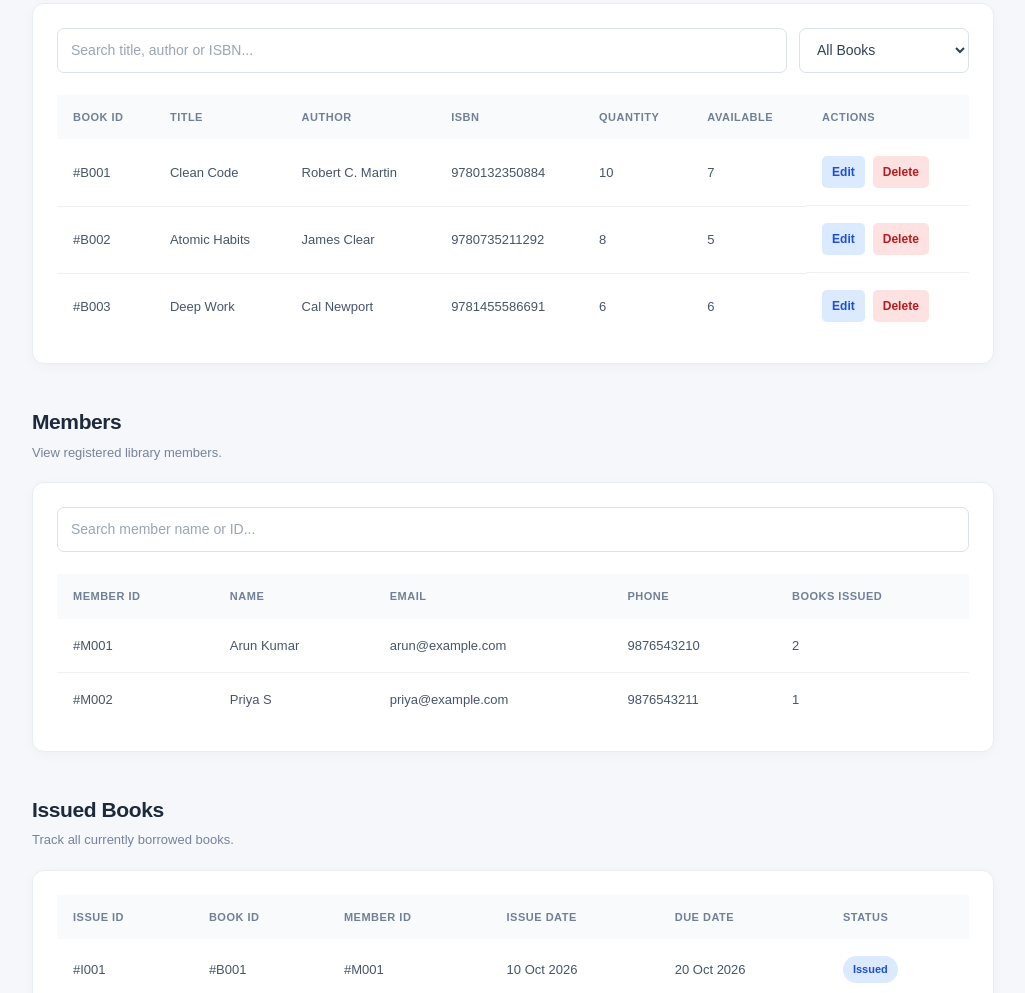
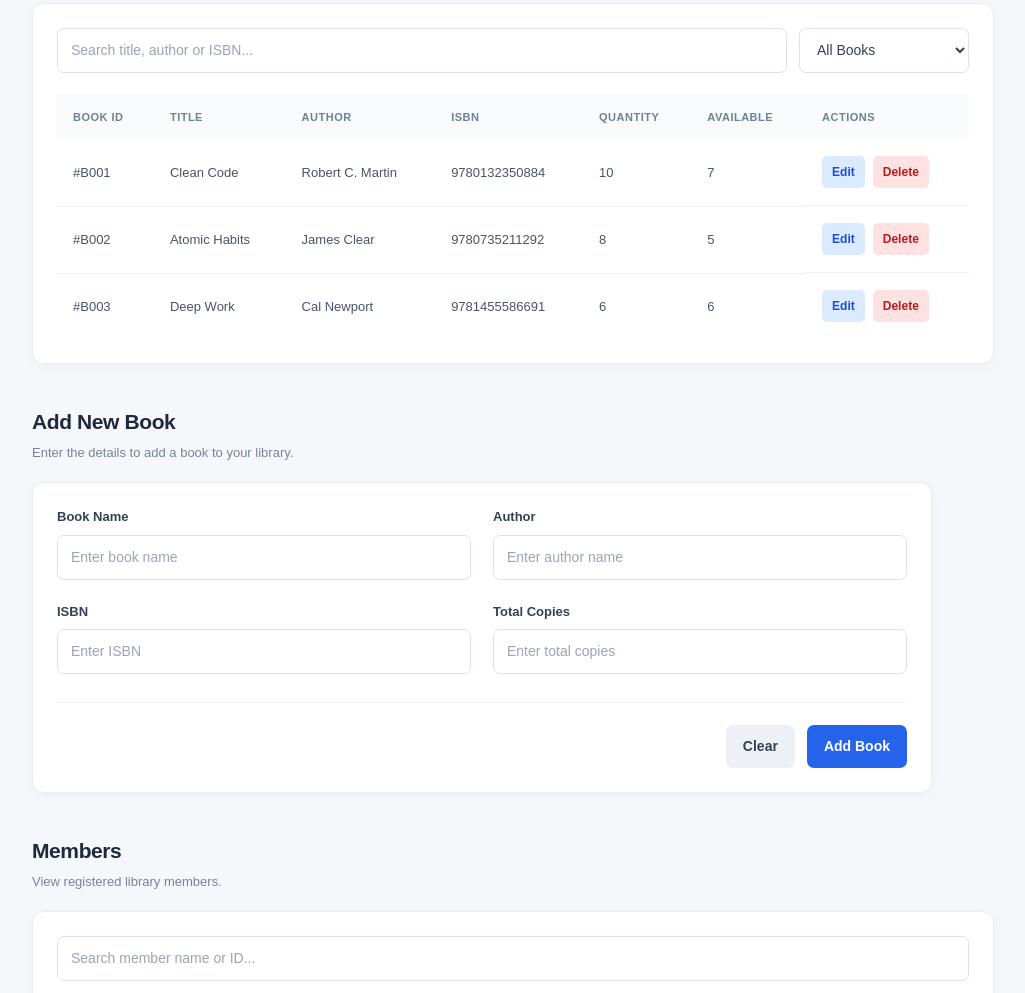
Before and after one commit to SANJAY-3001/Library_Book_Tracker, a plain HTML site: page frontend/index.html in a window 1280 px wide. Shown: the part 906-1899 px from the top of the page, without its empty margins (252-1277 px from the left). Drawn offline with Linux system fonts and the light colour scheme.

Commit message:
add book form

```diff
--- a/frontend/css/style.css
+++ b/frontend/css/style.css
@@ -462,6 +462,31 @@ tbody tr:hover {
     border-top: 1px solid #edf1f6;
 }
 
+
+
+/* Add Book form improvements */
+
+#add-book-form .form-card {
+    max-width: 900px;
+}
+
+#add-book-form input {
+    min-height: 44px;
+}
+
+#add-book-form .form-group label {
+    font-size: 13px;
+}
+
+#add-book-form input:invalid:not(:placeholder-shown) {
+    border-color: #ef4444;
+}
+
+#add-book-form input:valid:not(:placeholder-shown) {
+    border-color: #86b99a;
+}
+
+
 /* ---------- Footer ---------- */
 .footer {
     padding: 22px 0;
--- a/frontend/index.html
+++ b/frontend/index.html
@@ -143,7 +143,9 @@
                     <h2>All Books</h2>
                     <p>Manage your book inventory.</p>
                 </div>
-                <button class="btn btn-primary" type="button">+ Add Book</button>
+                <a href="#add-book-form" class="btn btn-primary">
+                    + Add Book
+                </a>
             </div>
 
             <div class="content-card">
@@ -214,6 +216,98 @@
                 </div>
             </div>
         </section>
+
+
+
+
+
+
+    <!-- Add Book Form -->
+    <section id="add-book-form" class="section">
+        <div class="section-heading">
+            <div>
+                <h2>Add New Book</h2>
+                <p>Enter the details to add a book to your library.</p>
+            </div>
+        </div>
+
+        <div class="content-card form-card">
+            <form id="book-form">
+
+                <div class="form-grid">
+
+                    <div class="form-group">
+                        <label for="book-name">Book Name</label>
+                        <input
+                            type="text"
+                            id="book-name"
+                            name="book_name"
+                            placeholder="Enter book name"
+                            maxlength="200"
+                            required
+                        >
+                    </div>
+
+                    <div class="form-group">
+                        <label for="author">Author</label>
+                        <input
+                            type="text"
+                            id="author"
+                            name="author"
+                            placeholder="Enter author name"
+                            maxlength="150"
+                            required
+                        >
+                    </div>
+
+                    <div class="form-group">
+                        <label for="isbn">ISBN</label>
+                        <input
+                            type="text"
+                            id="isbn"
+                            name="isbn"
+                            placeholder="Enter ISBN"
+                            maxlength="20"
+                            required
+                        >
+                    </div>
+
+                    <div class="form-group">
+                        <label for="total-copies">Total Copies</label>
+                        <input
+                            type="number"
+                            id="total-copies"
+                            name="total_copies"
+                            placeholder="Enter total copies"
+                            min="1"
+                            step="1"
+                            required
+                        >
+                    </div>
+
+                </div>
+
+                <div class="form-actions">
+                    <button
+                        type="reset"
+                        class="btn btn-secondary"
+                    >
+                        Clear
+                    </button>
+
+                    <button
+                        type="submit"
+                        class="btn btn-primary"
+                    >
+                        Add Book
+                    </button>
+                </div>
+
+            </form>
+        </div>
+    </section>
+
+
 
             <!-- Members -->
             <section id="members" class="section">
@@ -385,6 +479,8 @@
             </div>
         </section>
 
+
+
         <footer class="footer">
             Library Book Tracker · Built for better library management
         </footer>
```
Lines whose indentation alone changed are shown as unchanged.
